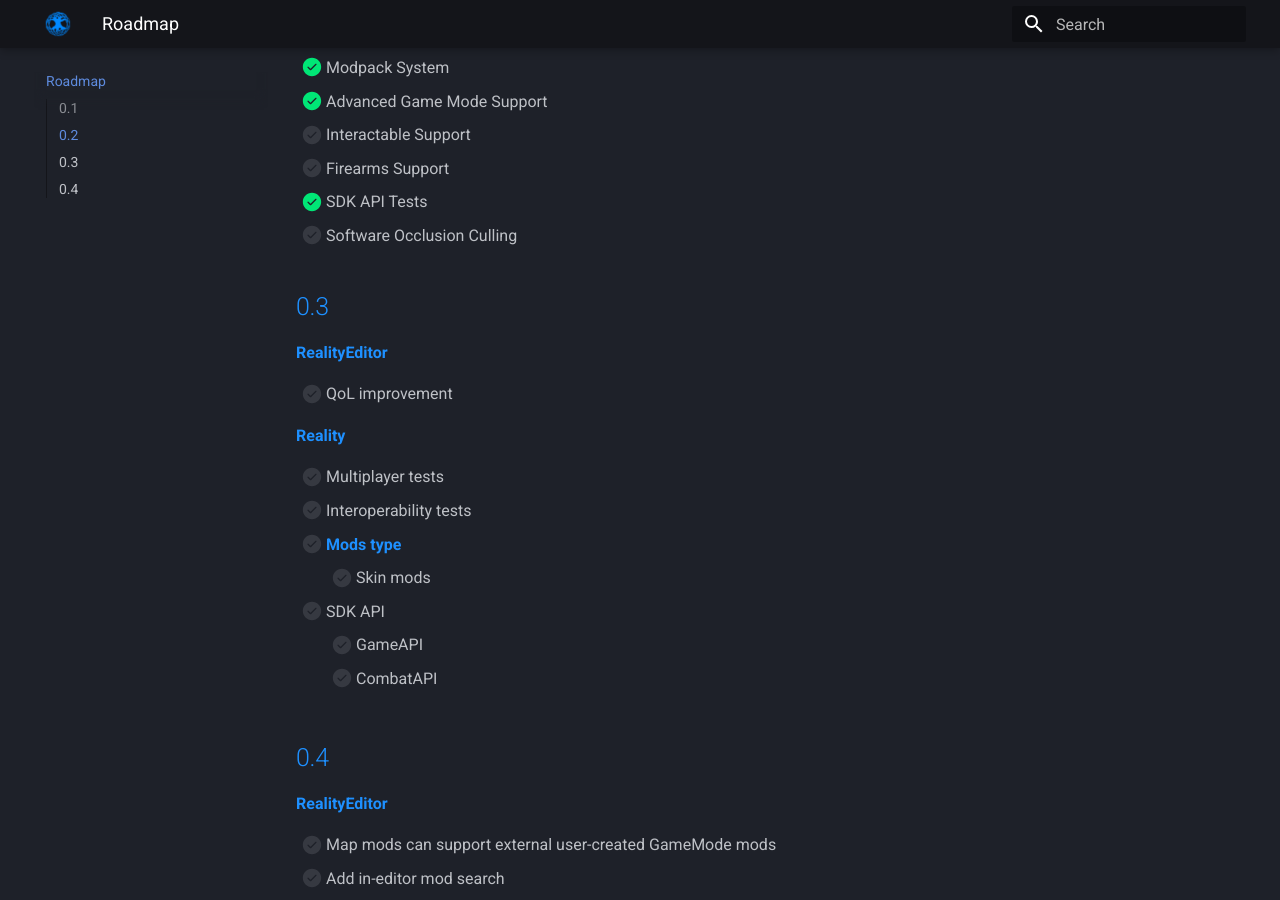
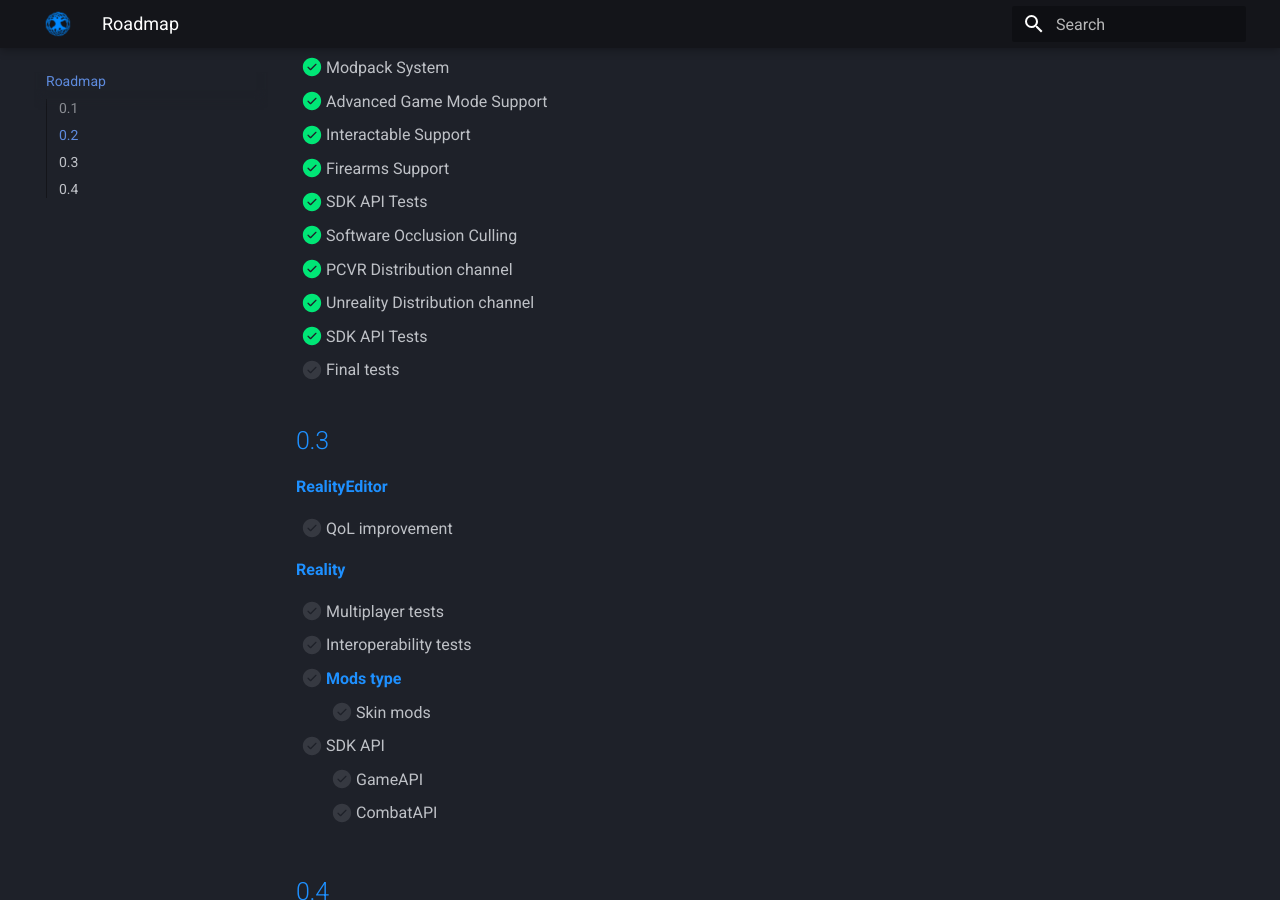
Before and after one commit to AtlasXRInc/RealitySDK-Documentation, an MkDocs documentation site: the page built from Documentation/Source/Roadmap.md, in a window 1280 px wide and 900 px high, scrolled down 1068 px. Built offline with MkDocs 1.6.1 and Material for MkDocs 9.7.7, drawn with Linux system fonts in a browser that asks for light colours.

Commit message:
Update roadmap

```diff
--- a/Documentation/Source/Roadmap.md
+++ b/Documentation/Source/Roadmap.md
@@ -34,10 +34,16 @@
 - [x] Object System
 - [x] Modpack System
 - [x] Advanced Game Mode Support
-- [ ] Interactable Support
-- [ ] Firearms Support
+- [x] Interactable Support
+- [x] Firearms Support
 - [x] SDK API Tests
-- [ ] Software Occlusion Culling
+- [x] Software Occlusion Culling
+- [x] PCVR Distribution channel
+- [x] Unreality Distribution channel
+- [x] SDK API Tests
+- [ ] Final tests
+
+
 
 ## 0.3
 **RealityEditor**
```
